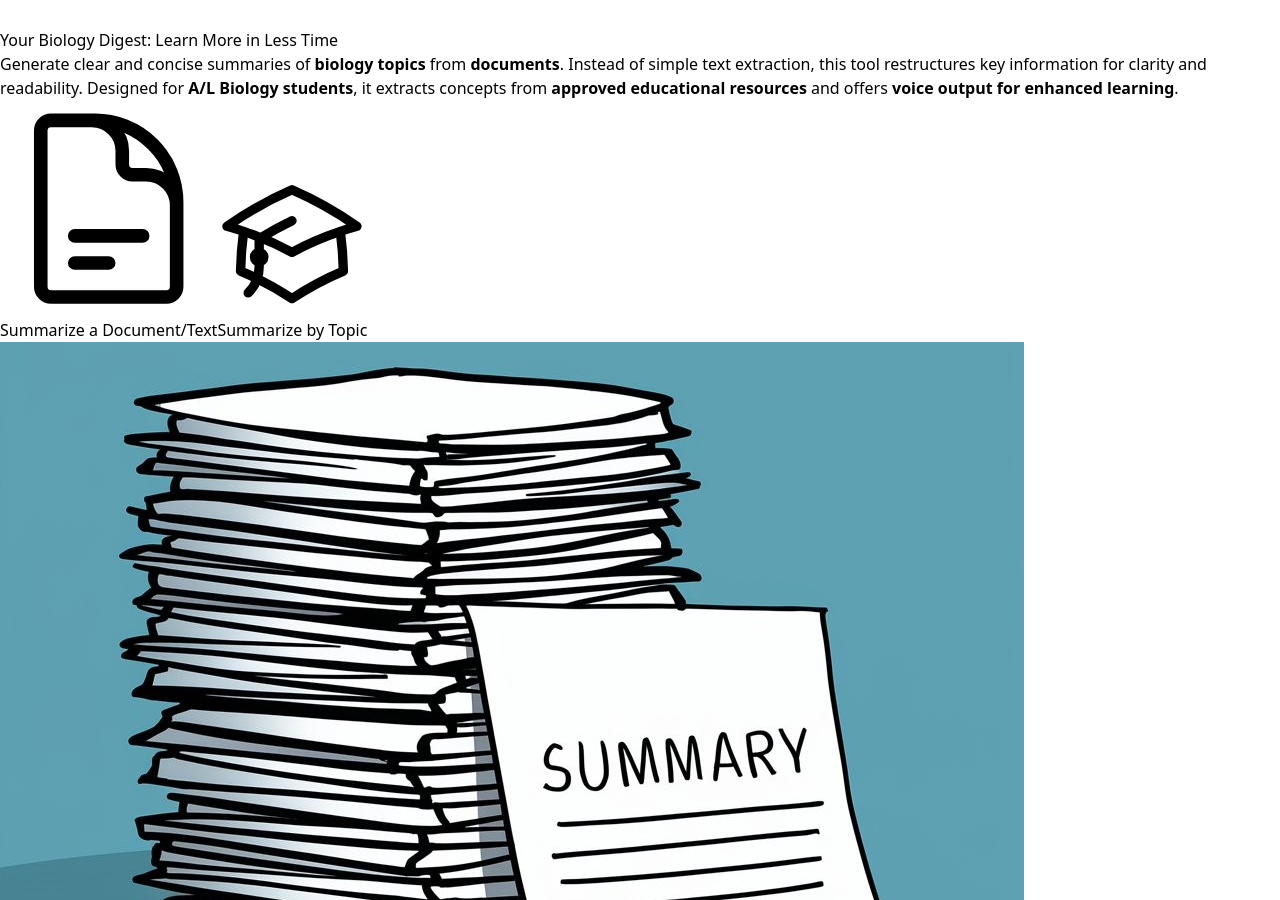
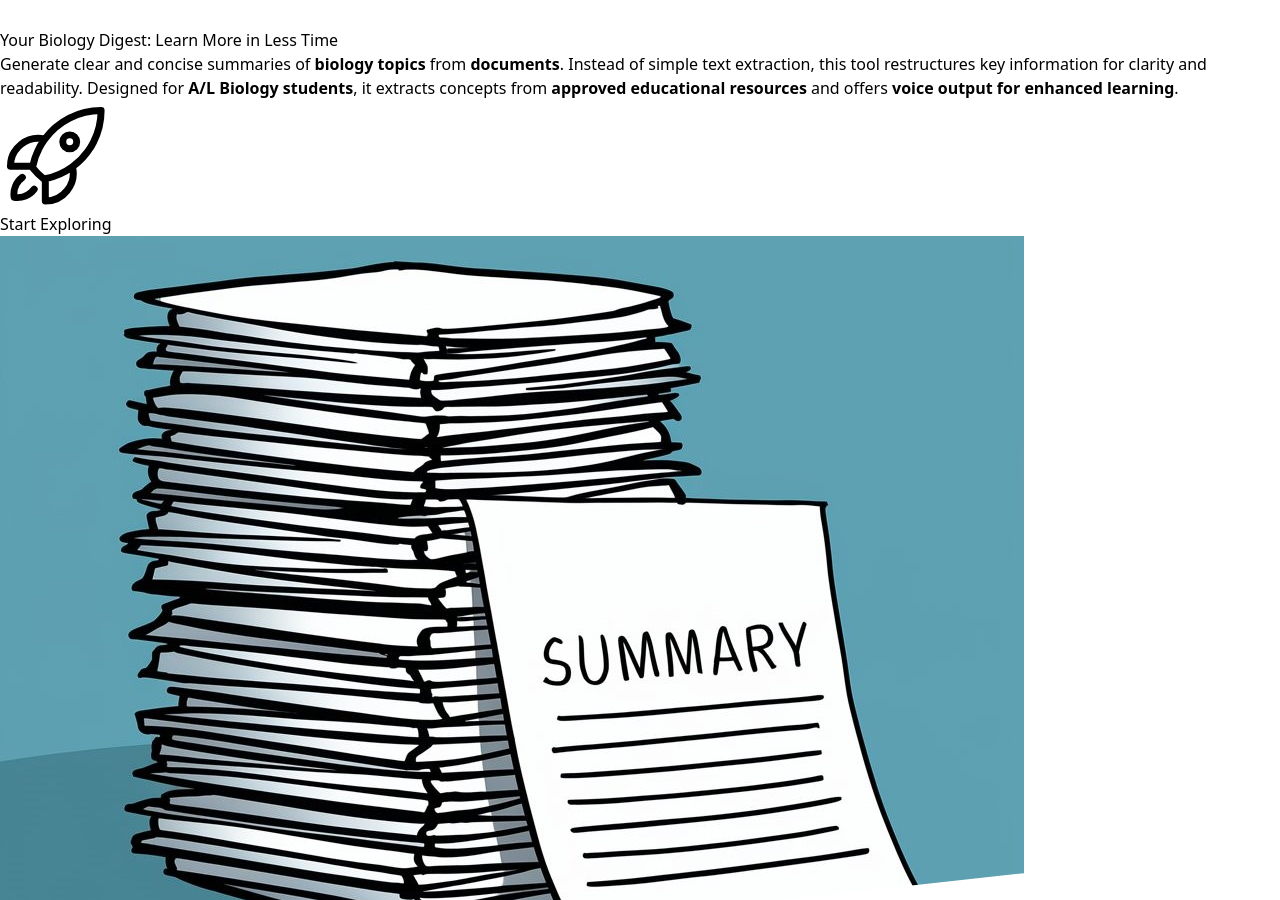
Before and after one commit to Sujitha1221/BioMentor-Personalized-E-Learning-Platform, a React (Vite) app in the folder Front-End/: page /summarize in a window 1280 px wide. Shown: the part 867-1767 px from the top of the page. Built offline with nearby package versions, Linux system fonts and the light colour scheme.

Commit message:
Added proper navigations

```diff
--- a/Front-End/src/components/Summarization/Hero.jsx
+++ b/Front-End/src/components/Summarization/Hero.jsx
@@ -1,9 +1,10 @@
 import React from "react";
 import { motion } from "framer-motion";
-import { DocumentTextIcon, AcademicCapIcon } from "@heroicons/react/24/outline";
+import { RocketLaunchIcon } from "@heroicons/react/24/outline";
+
 import summarizer from "../../assets/image/download.png";
 
-const Hero = ({ scrollToSummarize, scrollToTopicSummary }) => {
+const Hero = ({ scrollToSummarize }) => {
   return (
     <section className="relative h-screen flex flex-col items-center justify-center text-white overflow-hidden bg-[#140342] px-4 sm:px-6">
       {/* Animated Logo */}
@@ -49,26 +50,15 @@ const Hero = ({ scrollToSummarize, scrollToTopicSummary }) => {
           animate={{ opacity: 1, scale: 1 }}
           transition={{ duration: 0.5, delay: 0.4 }}
         >
-          {/* Button that Scrolls to Summarization Section */}
-          <motion.button
-            onClick={scrollToSummarize}
-            className="inline-flex items-center justify-center gap-2 px-6 py-3 bg-slate-300 hover:bg-[#140342] hover:text-[#64B5F6] text-black font-semibold rounded-lg shadow-md transition-all duration-300 group"
-            whileHover={{ scale: 1.05 }}
-            whileTap={{ scale: 0.95 }}
-          >
-            <DocumentTextIcon className="w-6 h-6 text-black group-hover:text-[#64B5F6] transition-all duration-300" />
-            Summarize a Document/Text
-          </motion.button>
-
           {/* Button that Scrolls to Topic Summary Section */}
           <motion.button
-            onClick={scrollToTopicSummary} // Calls function to scroll smoothly
+            onClick={scrollToSummarize} // Calls function to scroll smoothly
             className="inline-flex items-center justify-center gap-2 px-6 py-3 border-2 border-[#00FF84] text-[#00FF84] font-semibold rounded-lg hover:bg-[#00FF84] hover:text-black hover:rounded-2xl hover:shadow-lg transition-all duration-300 group"
             whileHover={{ scale: 1.05 }}
             whileTap={{ scale: 0.95 }}
           >
-            <AcademicCapIcon className="w-6 h-6 text-[#00FF84] group-hover:text-black group-hover:stroke-black transition-all duration-300" />
-            Summarize by Topic
+            <RocketLaunchIcon className="w-6 h-6 text-[#00FF84] group-hover:text-black transition-all duration-300" />
+            Start Exploring
           </motion.button>
         </motion.div>
       </div>
--- a/Front-End/src/components/Summarization/Summarization.jsx
+++ b/Front-End/src/components/Summarization/Summarization.jsx
@@ -19,24 +19,10 @@ const Summarization = () => {
     }
   };
 
-  const scrollToTopicSummary = () => {
-    if (topicSummaryRef.current) {
-      const yOffset = -80;
-      const y =
-        topicSummaryRef.current.getBoundingClientRect().top +
-        window.scrollY +
-        yOffset;
-      window.scrollTo({ top: y, behavior: "smooth" });
-    }
-  };
-
   return (
     <div className="bg-gray-100">
       {/* Pass scroll function to Hero */}
-      <Hero
-        scrollToSummarize={scrollToSummarize}
-        scrollToTopicSummary={scrollToTopicSummary}
-      />
+      <Hero scrollToSummarize={scrollToSummarize} />
 
       {/* Sections */}
       <div ref={summarizeRef} className="mt-10">
```
